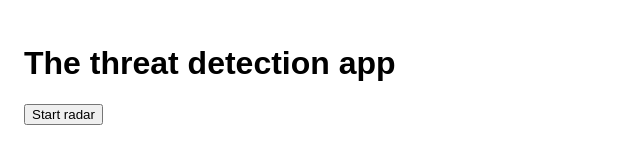
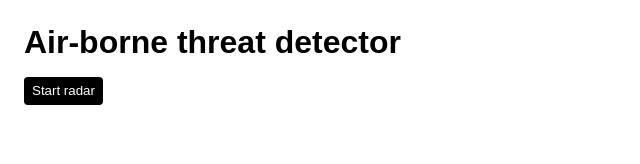
Before and after one commit to lienputnina/lmt-hw-threat-response-app, a website built with Vite: page index.html in a window 1280 px wide. Shown: the whole page, without its empty margins (0-640 px from the left). Built offline with nearby package versions, Linux system fonts and the light colour scheme.

Commit message:
style: updated styling for the ui

```diff
--- a/index.html
+++ b/index.html
@@ -7,7 +7,7 @@
   </head>
   <body>
     <div id="app">
-      <h1>The threat detection app</h1>
+      <h1>Air-borne threat detector</h1>
       <button id="start-radar">Start radar</button>
       <div class="threat-info">
         <p id="threat-level"></p>
--- a/src/style.css
+++ b/src/style.css
@@ -3,3 +3,30 @@ body {
   font-size: 1rem;
   padding: 1rem;
 }
+
+h1 {
+  margin: 0;
+  padding: 0;
+  /* text-align: center; - for later when the map is implemented */
+}
+
+#app {
+  display: flex;
+  flex-direction: column;
+  gap: 1rem;
+}
+
+#start-radar {
+  width: fit-content;
+  padding: 0.4rem 0.5rem 0.4rem 0.5rem;
+  text-align: center;
+  border: 2px transparent;
+  border-radius: 4px;
+  cursor: pointer;
+  background-color: black;
+  color: white;
+}
+
+#start-radar:hover {
+  background-color: #5d5d5a;
+}
```
